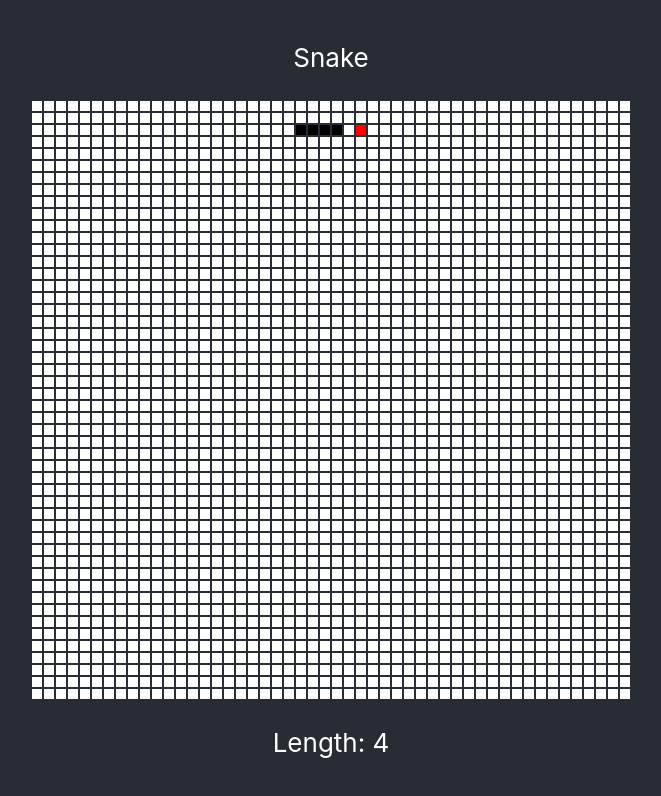
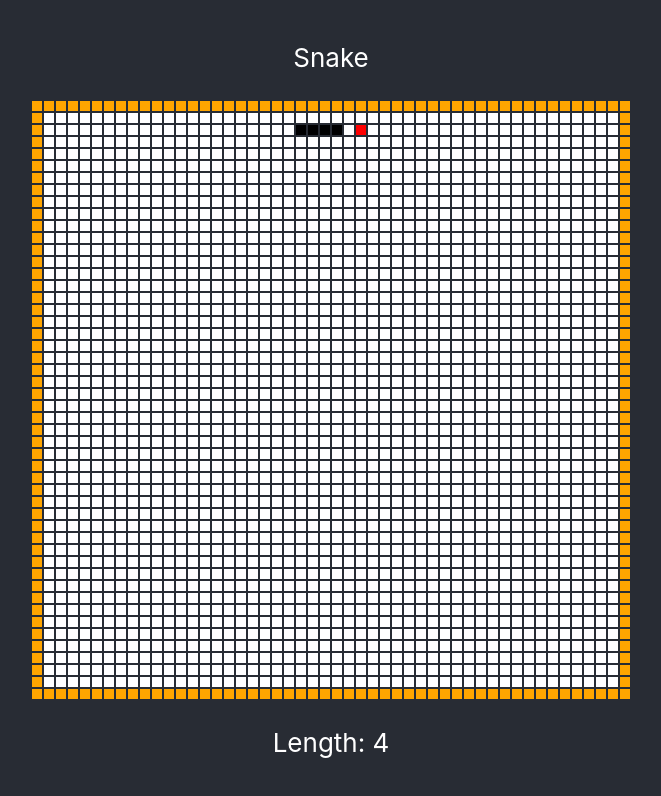
Before and after one commit to jwworth/snake, a React (Create React App) app: page / in a window 1280 px wide. Shown: the top 796 px of the page, without its empty margins (309-970 px from the left). Built offline with nearby package versions, Linux system fonts and the light colour scheme.

Commit message:
Add a boundary

```diff
--- a/src/Snake.tsx
+++ b/src/Snake.tsx
@@ -155,6 +155,17 @@ const TableRow = ({
   );
 };
 
+const edgeCase = (position: number) => {
+  return (
+    (position + 1) % ROW_LENGTH === 0 ||
+    (position + 1) % ROW_LENGTH === 1 ||
+    _range(ROW_LENGTH).indexOf(position) !== -1 ||
+    _range(ROW_LENGTH * ROW_LENGTH)
+      .splice(ROW_LENGTH * ROW_LENGTH - ROW_LENGTH, ROW_LENGTH * ROW_LENGTH - 1)
+      .indexOf(position) !== -1
+  );
+};
+
 const Cell = ({
   position,
   snake,
@@ -169,6 +180,8 @@ const Cell = ({
       return '#000';
     } else if (position === food) {
       return '#ff0000';
+    } else if (edgeCase(position)) {
+      return 'orange';
     } else {
       return '#fff';
     }
```
